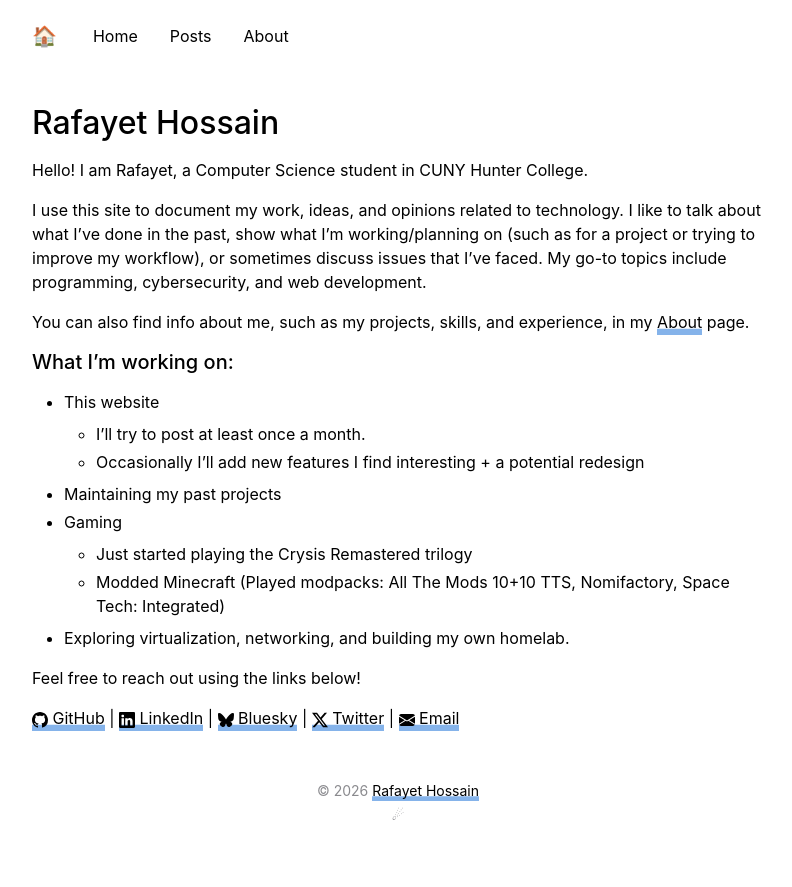
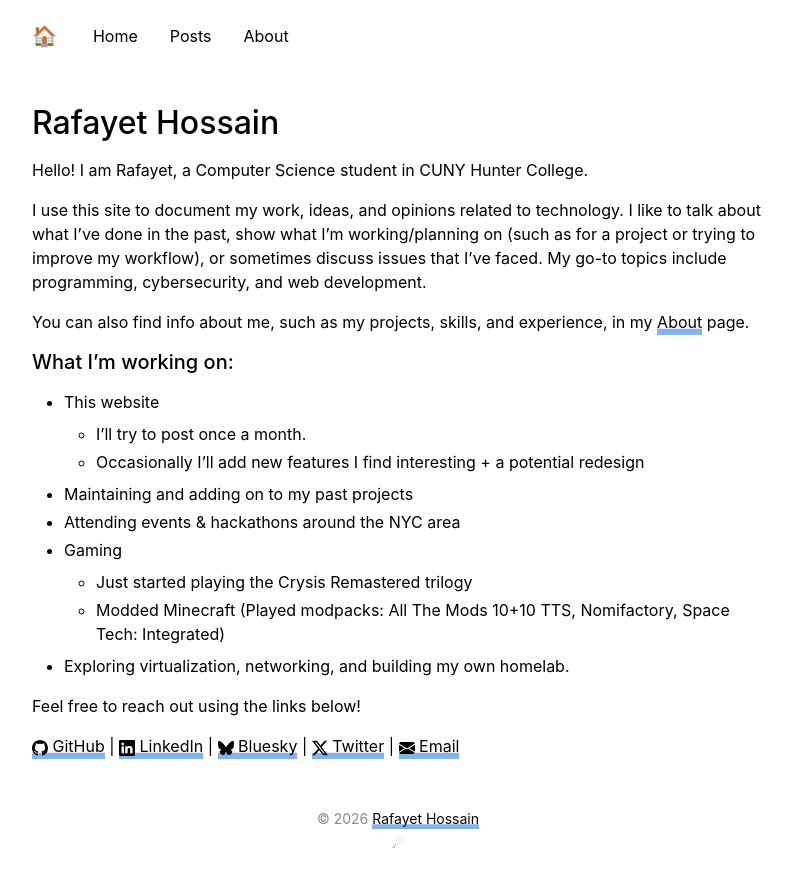
Before and after one commit to rafayet-git/hos.sh, a Jekyll site: the page built from pages/home.md, in a window 1280 px wide. Shown: the top 887 px of the page, without its empty margins (242-1034 px from the left). Built offline with Jekyll 4.4.1, drawn with Linux system fonts in a browser that asks for light colours.

Commit message:
Refine bullet points in home.md

```diff
--- a/pages/home.md
+++ b/pages/home.md
@@ -15,9 +15,10 @@ You can also find info about me, such as my projects, skills, and experience, in
 ##### What I'm working on:
 
 - This website
-    - I'll try to post at least once a month.
+    - I'll try to post once a month.
     - Occasionally I'll add new features I find interesting + a potential redesign
-- Maintaining my past projects
+- Maintaining and adding on to my past projects
+- Attending events & hackathons around the NYC area
 - Gaming
     - Just started playing the Crysis Remastered trilogy
     - Modded Minecraft (Played modpacks: All The Mods 10+10 TTS, Nomifactory, Space Tech: Integrated)
```
